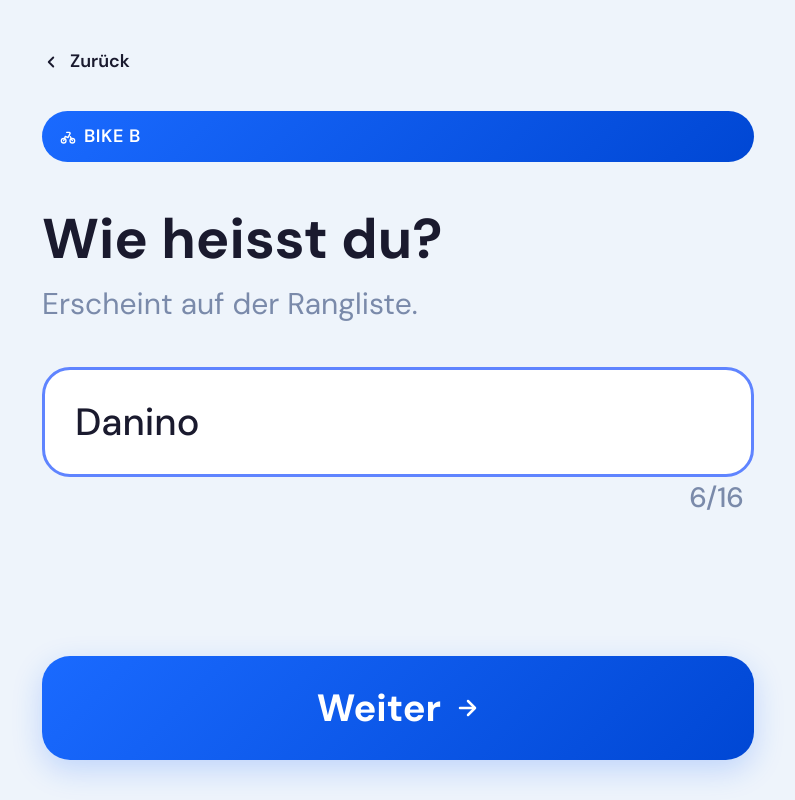
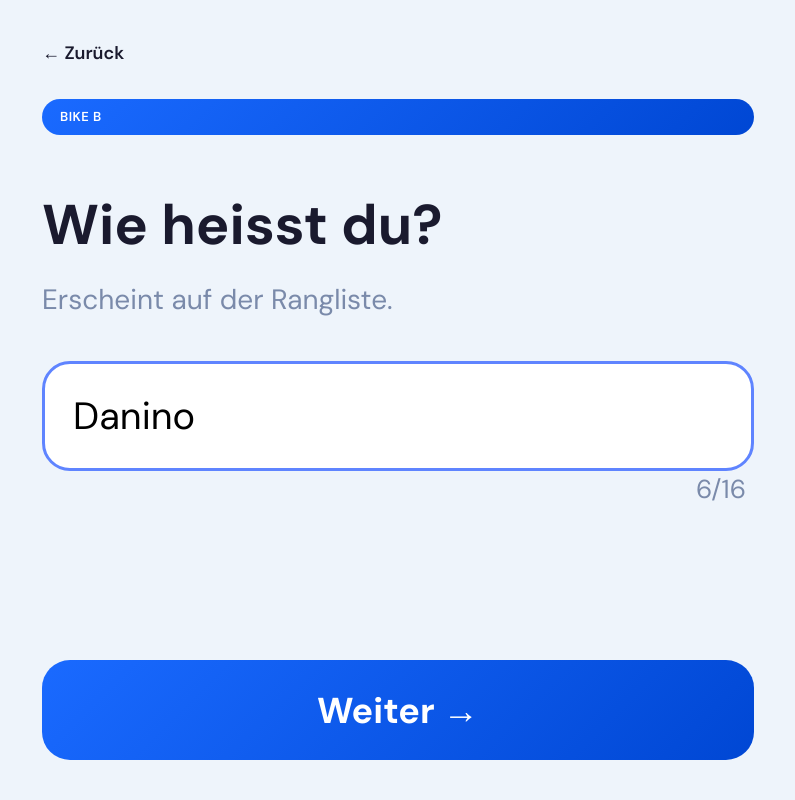
Before and after one commit to Dagi99/IM4_ProVelo, a PHP site: page /challangeName.html in a window 1280 px wide. Shown: the whole page, without its empty margins (242-1037 px from the left). Run offline with PHP 8.4, Linux system fonts and the light colour scheme.

Commit message:
minor changes challangeName

```diff
--- a/Webapp/challangeName.html
+++ b/Webapp/challangeName.html
@@ -1,100 +1,61 @@
-<!-- name.html -->
+<!-- challengeName.html -->
 <!DOCTYPE html>
 <html lang="de">
 <head>
-    <meta charset="UTF-8" />
-    <meta name="viewport" content="width=device-width, initial-scale=1.0" />
-    <title>Bike Challenge – Name</title>
+    <meta charset="UTF-8">
+    <meta name="viewport" content="width=device-width, initial-scale=1.0">
+    <title>Challenge Name</title>
 
-    <!-- Bestehendes CSS -->
     <link rel="stylesheet" href="../css/race.css">
-
-    <!-- Neues Seiten-CSS -->
     <link rel="stylesheet" href="../css/challengeName.css">
 </head>
-<body class="name-page">
 
-    <div class="page page--narrow">
+<body class="challenge-name-page">
 
-        <!-- Back -->
+<div class="page challenge-name">
+
     <a href="../index.html" class="back-link">
-            <svg width="18" height="18" viewBox="0 0 24 24" fill="none"
-                 stroke="currentColor" stroke-width="2.5"
-                 stroke-linecap="round" stroke-linejoin="round">
-                <path d="M15 18l-6-6 6-6"/>
-            </svg>
-            Zurück
+        ← Zurück
     </a>
 
-        <!-- Badge -->
-        <div class="badge badge--full">
-            <svg width="16" height="16" viewBox="0 0 24 24" fill="none"
-                 stroke="currentColor" stroke-width="2"
-                 stroke-linecap="round" stroke-linejoin="round">
-                <circle cx="5.5" cy="17.5" r="3.5"/>
-                <circle cx="18.5" cy="17.5" r="3.5"/>
-                <path d="M15 6a1 1 0 0 0-1-1h-4"/>
-                <path d="M5.5 17.5 8 11l4 2 3-6"/>
-                <path d="m18.5 17.5-3-6"/>
-            </svg>
-
+    <div class="badge challenge-badge">
         BIKE B
     </div>
 
-        <!-- Content -->
-        <section class="name-section">
+    <h1>Wie heisst du?</h1>
 
-            <h1 class="name-title">
-                Wie heisst du?
-            </h1>
-
-            <p class="name-subtitle">
+    <p class="subtitle">
         Erscheint auf der Rangliste.
     </p>
 
-            <!-- Input -->
-            <div class="input-wrapper">
+    <div class="input-wrap">
+        <input
+            id="nameInput"
+            type="text"
+            maxlength="16"
+            value="Danino"
+            class="name-input"
+        >
 
-                <input
-                    type="text"
-                    class="name-input"
-                    maxlength="16"
-                    id="playerName"
-                    placeholder="Dein Name"
-                    value="Danino"
-                />
-
-                <div class="char-counter">
-                    <span id="currentCount">6</span>/16
+        <span class="counter">
+            <span id="count">6</span>/16
+        </span>
     </div>
 
-            </div>
-
-        </section>
-
-        <!-- Bottom -->
     <div class="bottom-actions">
-            <button class="btn btn-primary-large">
-                Weiter
-
-                <svg width="22" height="22" viewBox="0 0 24 24"
-                     fill="none" stroke="currentColor"
-                     stroke-width="2.5" stroke-linecap="round"
-                     stroke-linejoin="round">
-                    <path d="M5 12h14"/>
-                    <path d="m13 5 7 7-7 7"/>
-                </svg>
+        <button class="btn challenge-btn">
+            Weiter →
         </button>
     </div>
 
 </div>
 
 <script>
-        const input = document.getElementById('playerName');
-        const counter = document.getElementById('currentCount');
+    const input = document.getElementById('nameInput');
+    const count = document.getElementById('count');
 
     input.addEventListener('input', () => {
-            counter.textContent = input.value.length;
+        count.textContent = input.value.length;
     });
 </script>
 
--- a/Webapp/css/challengeName.css
+++ b/Webapp/css/challengeName.css
@@ -1,208 +1,104 @@
-/* name.css */
+/* challengeName.css */
 
-/* ============================================
-   NAME PAGE
-   Nutzt race.css als Basis
-   ============================================ */
-
-.name-page {
-    background: var(--color-bg);
+.challenge-name {
+    max-width: 760px;
+    padding-top: 40px;
 }
 
-/* ---- Narrow Layout ---- */
-.page--narrow {
-    max-width: 760px;
-    padding-top: 48px;
-    padding-bottom: 40px;
-}
-
-/* ---- Back Link ---- */
 .back-link {
-    display: inline-flex;
-    align-items: center;
-    gap: 10px;
-
-    margin-bottom: 36px;
-
-    text-decoration: none;
+    display: inline-block;
+    margin-bottom: 32px;
 
     color: var(--color-text);
+    text-decoration: none;
 
     font-size: var(--font-size-lg);
     font-weight: 600;
 }
 
-.back-link svg {
-    width: 18px;
-    height: 18px;
+.challenge-badge {
+    width: 100%;
+    margin-bottom: 48px;
 }
 
-/* ---- Full Width Badge ---- */
-.badge--full {
-    width: 100%;
-
-    justify-content: flex-start;
-
-    padding: 12px 18px;
-
-    margin-bottom: 48px;
-
-    border-radius: var(--radius-pill);
-
-    font-size: var(--font-size-lg);
-    letter-spacing: 0.03em;
+.challenge-name h1 {
+    font-size: 56px;
+    margin-bottom: 12px;
 }
 
-/* ---- Content ---- */
-.name-section {
-    width: 100%;
+.subtitle {
+    font-size: 28px;
+    color: var(--color-text-muted);
+    margin-bottom: 40px;
 }
 
-.name-title {
-    font-size: 56px;
-    line-height: 1.05;
-    font-weight: 700;
-
-    margin-bottom: 14px;
-
-    color: var(--color-text);
-}
-
-.name-subtitle {
-    font-size: 30px;
-    line-height: 1.4;
-
-    color: var(--color-text-muted);
-
-    margin-bottom: 42px;
-}
-
-/* ---- Input ---- */
-.input-wrapper {
+.input-wrap {
     position: relative;
 }
 
 .name-input {
     width: 100%;
+    height: 110px;
 
-    height: 110px;
+    border: 3px solid #5f84ff;
+    border-radius: 28px;
+
+    padding: 0 28px;
+
+    font-size: 38px;
+    font-family: var(--font-body);
+
+    outline: none;
+}
+
+.counter {
+    position: absolute;
+    right: 8px;
+    bottom: -38px;
+
+    color: var(--color-text-muted);
+    font-size: 26px;
+}
+
+.challenge-btn {
+    height: 100px;
 
     border-radius: 28px;
 
-    border: 3px solid #5f84ff;
+    background: var(--color-blue-grad);
+    color: white;
 
-    background: var(--color-white);
+    font-size: 36px;
+    font-weight: 700;
 
-    padding: 0 30px;
-
-    font-family: var(--font-body);
-    font-size: 38px;
-    font-weight: 500;
-
-    color: var(--color-text);
-
-    outline: none;
-
-    transition:
-        border-color 0.2s ease,
-        box-shadow 0.2s ease;
+    margin-top: 140px;
 }
 
-.name-input:focus {
-    border-color: var(--color-blue);
-    box-shadow: 0 0 0 4px rgba(26, 106, 255, 0.12);
-}
-
-.name-input::placeholder {
-    color: #9aa9c2;
-}
-
-/* ---- Counter ---- */
-.char-counter {
-    position: absolute;
-
-    right: 10px;
-    bottom: -42px;
-
-    font-size: 28px;
-    font-weight: 500;
-
-    color: var(--color-text-muted);
-}
-
-/* ---- Bottom ---- */
-.bottom-actions {
-    margin-top: auto;
-    padding-top: 120px;
-}
-
-/* ---- Primary Button ---- */
-.btn-primary-large {
-    height: 104px;
-
-    border-radius: 28px;
-
-    border: none;
-
-    background: var(--color-blue-grad);
-
-    color: var(--color-white);
-
-    font-size: 38px;
-    font-weight: 700;
-
-    box-shadow: 0 10px 30px rgba(26, 106, 255, 0.22);
-
-    display: flex;
-    align-items: center;
-    justify-content: center;
-    gap: 14px;
-}
-
-.btn-primary-large svg {
-    width: 24px;
-    height: 24px;
-}
-
-/* ---- Responsive ---- */
 @media (max-width: 768px) {
 
-    .page--narrow {
-        padding: 28px 22px 36px;
-    }
-
-    .badge--full {
-        margin-bottom: 36px;
-    }
-
-    .name-title {
+    .challenge-name h1 {
         font-size: 34px;
     }
 
-    .name-subtitle {
+    .subtitle {
         font-size: 18px;
-        margin-bottom: 28px;
     }
 
     .name-input {
-        height: 76px;
+        height: 74px;
         font-size: 24px;
         border-radius: 20px;
-        padding: 0 22px;
     }
 
-    .char-counter {
+    .counter {
         font-size: 16px;
-        bottom: -30px;
+        bottom: -28px;
     }
 
-    .bottom-actions {
-        padding-top: 90px;
-    }
-
-    .btn-primary-large {
+    .challenge-btn {
         height: 72px;
-        border-radius: 22px;
         font-size: 24px;
+        border-radius: 20px;
+        margin-top: 100px;
     }
 }
```
Lines whose indentation alone changed are shown as unchanged.
